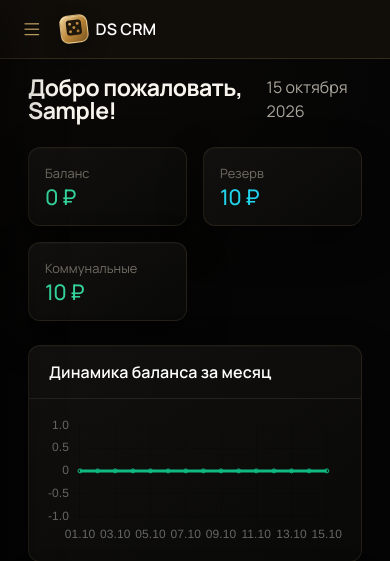
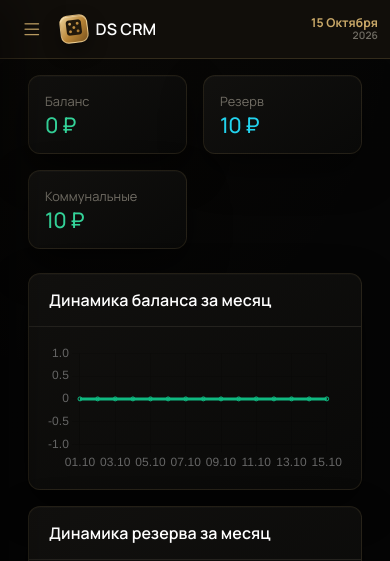
Before and after one commit to Enotas51/CRMDicescream, a Django app: page / in a window 390 px wide. Shown: the top 561 px of the page. Run offline with Django 5.2, Linux system fonts and the light colour scheme; a user stored in the database is signed in; tables that the repository leaves empty hold one stand-in row (values such as "Sample post"); grey boxes marked "Sample" are stand-in pictures.

Commit message:
Show date in mobile header

```diff
--- a/static/css/app.css
+++ b/static/css/app.css
@@ -852,6 +852,20 @@ body.has-sidebar .app-main {
   color: #fff;
 }
 
+.mobile-topbar-date {
+  display: flex;
+  flex-direction: column;
+  align-items: flex-end;
+  margin-left: auto;
+  color: var(--ds-accent);
+  font-size: 0.76rem;
+  font-weight: 700;
+  line-height: 1.15;
+  letter-spacing: 0.01em;
+  text-transform: capitalize;
+}
+.mobile-topbar-date small { color: var(--ds-text-dim); font-size: 0.64rem; font-weight: 600; }
+
 .mobile-topbar-logo {
   width: 28px;
   height: 28px;
--- a/templates/base.html
+++ b/templates/base.html
@@ -24,7 +24,7 @@
   <link href="https://fonts.googleapis.com/css2?family=Cormorant+Garamond:wght@600;700&family=Manrope:wght@400;500;600;700;800&display=swap" rel="stylesheet">
   <link href="https://cdn.jsdelivr.net/npm/bootstrap@5.3.3/dist/css/bootstrap.min.css" rel="stylesheet">
   <link href="https://cdn.jsdelivr.net/npm/bootstrap-icons@1.11.3/font/bootstrap-icons.min.css" rel="stylesheet">
-  <link href="{% static 'css/app.css' %}?v=20261015-8" rel="stylesheet">
+  <link href="{% static 'css/app.css' %}?v=20261015-9" rel="stylesheet">
   <script src="https://unpkg.com/htmx.org@2.0.4"></script>
   {% block extra_head %}{% endblock %}
 </head>
@@ -104,6 +104,10 @@
       </button>
       <span class="dice-mark dice-mark-sm" aria-hidden="true"><i class="bi bi-dice-5-fill"></i></span>
       <span class="mobile-topbar-title">{{ site_name }}</span>
+      <time class="mobile-topbar-date" datetime="{% now 'Y-m-d' %}">
+        <span>{% now "d E" %}</span>
+        <small>{% now "Y" %}</small>
+      </time>
     </header>
     {% endif %}
 
--- a/templates/core/dashboard.html
+++ b/templates/core/dashboard.html
@@ -2,11 +2,6 @@
 {% block title %}Главная — {{ site_name }}{% endblock %}
 {% block content %}
 <div class="container-fluid">
-  <div class="d-flex justify-content-between align-items-center mb-4">
-    <h1 class="h3 mb-0">Добро пожаловать, {{ user.first_name|default:user.username }}!</h1>
-    <span class="text-muted">{{ today|date:"d E Y" }}</span>
-  </div>
-
   {% if user.is_admin and pending_users_count %}
   <div class="alert alert-warning">
     <i class="bi bi-person-exclamation"></i>
```
